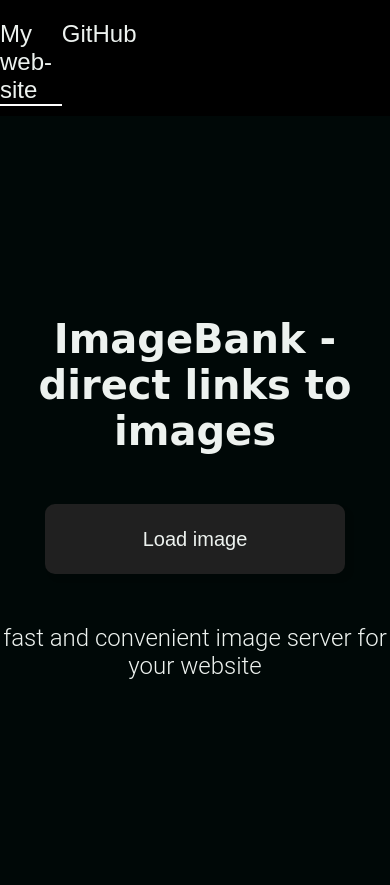
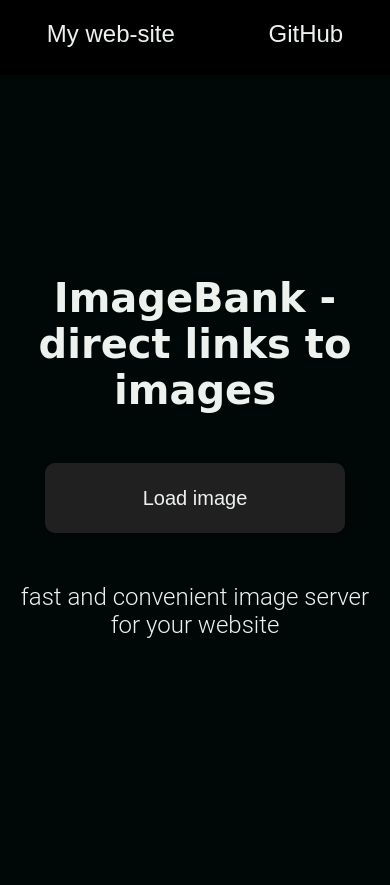
Before and after one commit to Konstantin-create/image_bank, a Flask app: page / in a window 390 px wide. After the commit the page ends 638 px from the top, so only its background shows below. Run offline with Flask 2, Linux system fonts and the light colour scheme.

Commit message:
feat: worked on index page adaptive

```diff
--- a/app/static/css/user/index_styles.css
+++ b/app/static/css/user/index_styles.css
@@ -145,3 +145,25 @@ main {
 .input-file input[type=file]:disabled + span {
     background-color: #797979;
 }
+
+@media (max-width: 725px) {
+    .header-items {
+        width: 50%;
+    }
+
+    .main-header {
+        padding-left: 20px;
+        padding-right: 20px;
+    }
+}
+
+@media (max-width: 500px) {
+    .header-items {
+        width: 100%;
+    }
+
+    .sub-header {
+        padding-left: 10px;
+        padding-right: 10px;
+    }
+}
```
